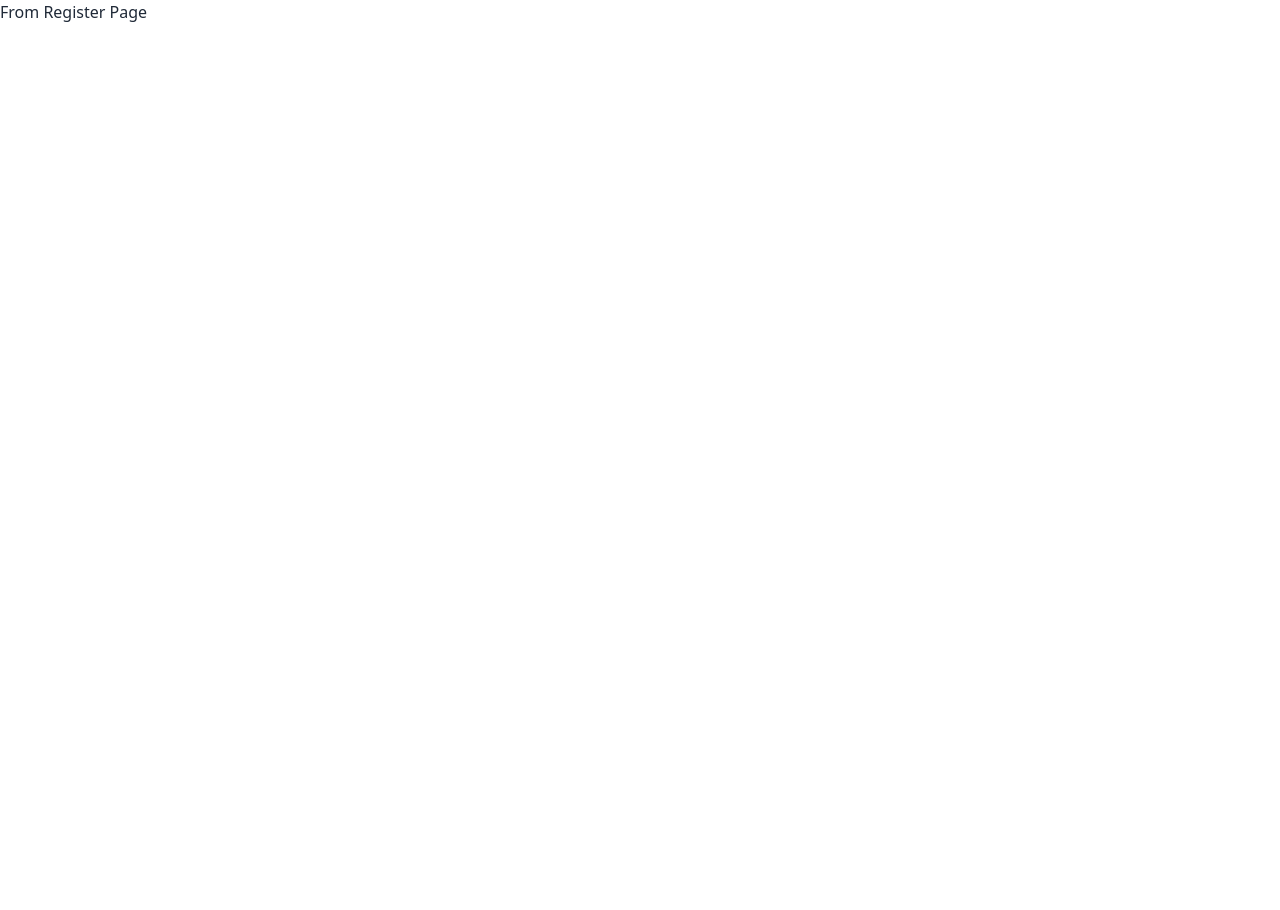
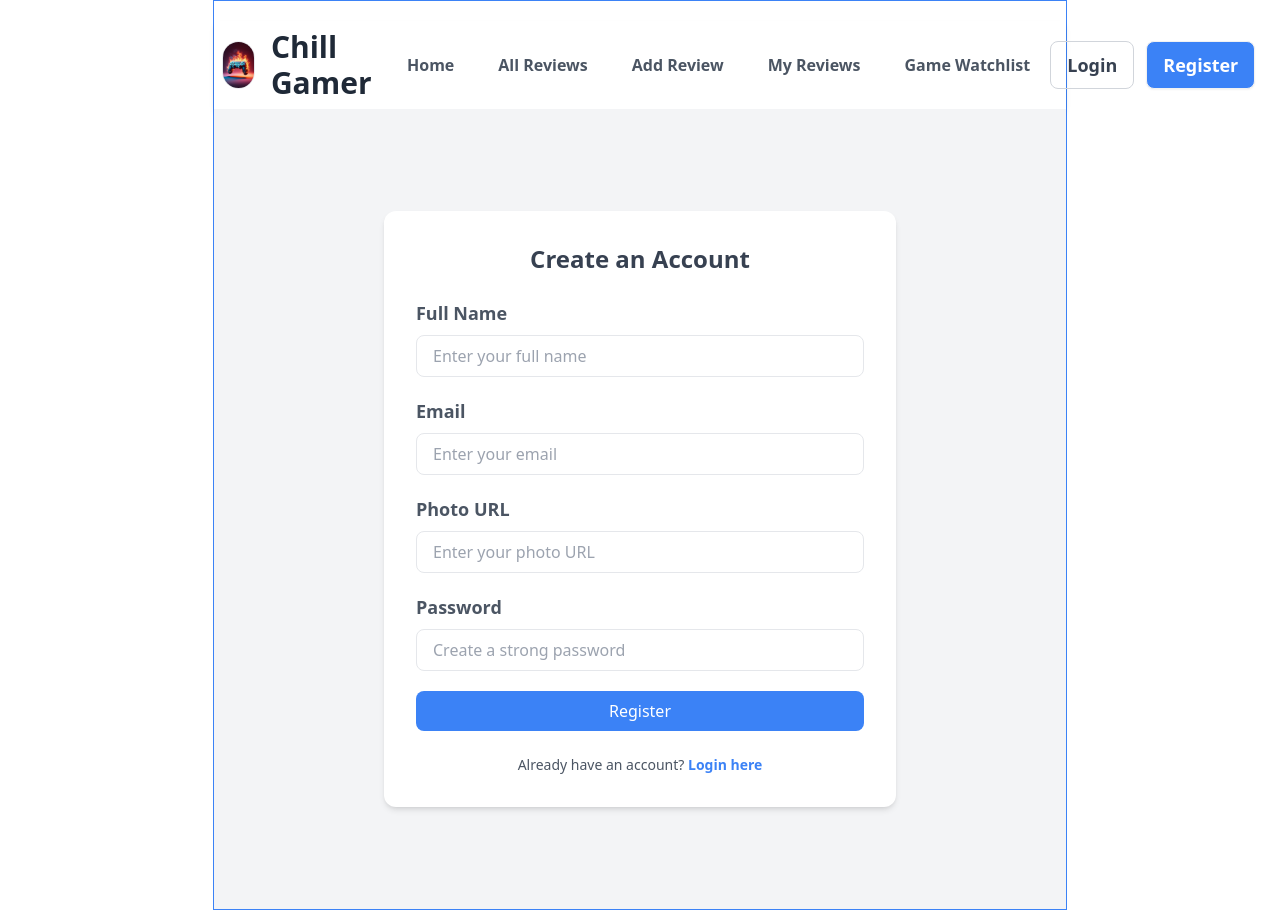
Before and after one commit to MendiOP/Chill-Gamer---Game-Review-Platform, a React (Vite) app in the folder client/: page /register in a window 1280 px wide. Before the commit the page ends 800 px from the top, so only its background shows below. Built offline with nearby package versions, Linux system fonts and the light colour scheme.

Commit message:
login register page deisign done

```diff
--- a/client/src/Components/Home/Home.jsx
+++ b/client/src/Components/Home/Home.jsx
@@ -1,10 +1,18 @@
 import React from "react";
+import { Outlet } from "react-router-dom";
 import Header from "../Header/Header";
 
 const Home = () => {
   return (
     <div className="border border-blue-500 md:w-2/3 mx-auto">
-      <Header></Header>
+      <header>
+        <Header />
+      </header>
+      <main>
+        <Outlet></Outlet>
+      </main>
+
+      <footer></footer>
     </div>
   );
 };
--- a/client/src/Components/Login/Login.jsx
+++ b/client/src/Components/Login/Login.jsx
@@ -1,9 +1,112 @@
 import React from "react";
+import { Link } from "react-router-dom";
 
 const Login = () => {
   return (
-    <div>
-      <h1>From Login Page</h1>
+    <div className="flex min-h-screen items-center justify-center bg-gray-100 px-4">
+      <div className="w-full max-w-md bg-white p-8 rounded-xl shadow-md space-y-6">
+        {/* Form Title */}
+        <h1 className="text-2xl font-semibold text-gray-700 text-center">
+          Login to Your Account
+        </h1>
+
+        <form className="space-y-5">
+          {/* Email Input */}
+          <div>
+            <label className="block mb-2 text-lg font-semibold text-gray-600">
+              Email
+            </label>
+            <div className="flex items-center border rounded-lg overflow-hidden">
+              <span className="flex items-center px-4 text-gray-500">
+                <svg
+                  xmlns="http://www.w3.org/2000/svg"
+                  viewBox="0 0 16 16"
+                  fill="currentColor"
+                  className="h-5 w-5"
+                >
+                  <path d="M2.5 3A1.5 1.5 0 0 0 1 4.5v.793c.026.009.051.02.076.032L7.674 8.51c.206.1.446.1.652 0l6.598-3.185A.755.755 0 0 1 15 5.293V4.5A1.5 1.5 0 0 0 13.5 3h-11Z" />
+                  <path d="M15 6.954 8.978 9.86a2.25 2.25 0 0 1-1.956 0L1 6.954V11.5A1.5 1.5 0 0 0 2.5 13h11a1.5 1.5 0 0 0 1.5-1.5V6.954Z" />
+                </svg>
+              </span>
+              <input
+                type="email"
+                className="w-full px-4 py-2 text-gray-700 focus:outline-none"
+                placeholder="Enter your email"
+                required
+              />
+            </div>
+          </div>
+
+          {/* Password Input */}
+          <div>
+            <label className="block mb-2 text-lg font-semibold text-gray-600">
+              Password
+            </label>
+            <div className="flex items-center border rounded-lg overflow-hidden">
+              <span className="flex items-center px-4  text-gray-500">
+                <svg
+                  xmlns="http://www.w3.org/2000/svg"
+                  viewBox="0 0 16 16"
+                  fill="currentColor"
+                  className="h-5 w-5"
+                >
+                  <path
+                    fillRule="evenodd"
+                    d="M14 6a4 4 0 0 1-4.899 3.899l-1.955 1.955a.5.5 0 0 1-.353.146H5v1.5a.5.5 0 0 1-.5.5h-2a.5.5 0 0 1-.5-.5v-2.293a.5.5 0 0 1 .146-.353l3.955-3.955A4 4 0 1 1 14 6Zm-4-2a.75.75 0 0 0 0 1.5.5.5 0 0 1 .5.5.75.75 0 0 0 1.5 0 2 2 0 0 0-2-2Z"
+                    clipRule="evenodd"
+                  />
+                </svg>
+              </span>
+              <input
+                type="password"
+                className="w-full px-4 py-2 text-gray-700 focus:outline-none"
+                placeholder="Enter your password"
+                required
+              />
+            </div>
+          </div>
+
+          {/* Login Button */}
+          <button
+            type="submit"
+            className="w-full py-2 text-white bg-blue-500 rounded-lg hover:bg-blue-600 focus:outline-none focus:ring-2 focus:ring-blue-400 focus:ring-offset-1"
+          >
+            Login
+          </button>
+        </form>
+
+        {/* Google Login */}
+        <div className="text-center">
+          <button className="w-full py-2 flex items-center justify-center gap-2 border rounded-lg text-gray-700 bg-white hover:bg-gray-100 focus:outline-none focus:ring-2 focus:ring-gray-300">
+            <svg
+              xmlns="http://www.w3.org/2000/svg"
+              viewBox="0 0 48 48"
+              className="h-5 w-5"
+            >
+              <path
+                fill="#EA4335"
+                d="M24 9.5c3.69 0 6.54 1.5 8.45 2.93l6.25-6.25C34.7 3.09 29.8 1 24 1 14.64 1 6.92 6.55 3.37 14.2l7.25 5.64C12.88 14.45 18 9.5 24 9.5z"
+              />
+              <path
+                fill="#4285F4"
+                d="M46.63 24c0-1.55-.14-3.05-.4-4.5H24v9.04h12.6C34.44 32.75 29.8 36 24 36c-6 0-11.1-4.95-12.38-11.35l-7.25 5.64C6.92 41.45 14.64 47 24 47c11.91 0 22-8.69 22-23z"
+              />
+            </svg>
+            Sign in with Google
+          </button>
+        </div>
+
+        {/* Register Redirect */}
+        <p className="text-center text-sm text-gray-600">
+          Don't have an account?{" "}
+          <Link
+            to="/register"
+            className="text-blue-500 hover:underline font-semibold"
+          >
+            Register here
+          </Link>
+        </p>
+      </div>
     </div>
   );
 };
--- a/client/src/Components/Register/Register.jsx
+++ b/client/src/Components/Register/Register.jsx
@@ -1,9 +1,116 @@
-import React from "react";
+import React, { useState } from "react";
+import { Link } from "react-router-dom";
 
 const Register = () => {
+  const [password, setPassword] = useState("");
+  const [passwordError, setPasswordError] = useState("");
+
+  const validatePassword = (value) => {
+    const hasUppercase = /[A-Z]/.test(value);
+    const hasLowercase = /[a-z]/.test(value);
+    const isLongEnough = value.length >= 6;
+
+    if (!hasUppercase) {
+      setPasswordError("Password must have at least one uppercase letter.");
+    } else if (!hasLowercase) {
+      setPasswordError("Password must have at least one lowercase letter.");
+    } else if (!isLongEnough) {
+      setPasswordError("Password must be at least 6 characters long.");
+    } else {
+      setPasswordError("");
+    }
+
+    setPassword(value);
+  };
+
   return (
-    <div>
-      <h1>From Register Page</h1>
+    <div className="flex min-h-screen items-center justify-center bg-gray-100 px-4">
+      <div className="w-full max-w-lg bg-white p-8 rounded-xl shadow-md space-y-6">
+        <h1 className="text-2xl font-semibold text-gray-700 text-center">
+          Create an Account
+        </h1>
+
+        <form className="space-y-5">
+          {/* Name Input */}
+          <div>
+            <label className="block mb-2 text-lg font-semibold text-gray-600">
+              Full Name
+            </label>
+            <input
+              type="text"
+              className="w-full px-4 py-2 border rounded-lg focus:outline-none focus:ring focus:ring-blue-300"
+              placeholder="Enter your full name"
+              required
+            />
+          </div>
+
+          {/* Email Input */}
+          <div>
+            <label className="block mb-2 text-lg font-semibold text-gray-600">
+              Email
+            </label>
+            <input
+              type="email"
+              className="w-full px-4 py-2 border rounded-lg focus:outline-none focus:ring focus:ring-blue-300"
+              placeholder="Enter your email"
+              required
+            />
+          </div>
+
+          {/* Photo URL Input */}
+          <div>
+            <label className="block mb-2 text-lg font-semibold text-gray-600">
+              Photo URL
+            </label>
+            <input
+              type="url"
+              className="w-full px-4 py-2 border rounded-lg focus:outline-none focus:ring focus:ring-blue-300"
+              placeholder="Enter your photo URL"
+            />
+          </div>
+
+          {/* Password Input */}
+          <div>
+            <label className="block mb-2 text-lg font-semibold text-gray-600">
+              Password
+            </label>
+            <input
+              type="password"
+              className={`w-full px-4 py-2 border rounded-lg focus:outline-none ${
+                passwordError
+                  ? "border-red-500"
+                  : "focus:ring focus:ring-blue-300"
+              }`}
+              value={password}
+              onChange={(e) => validatePassword(e.target.value)}
+              placeholder="Create a strong password"
+              required
+            />
+            {/* Password Error Message */}
+            {passwordError && (
+              <p className="mt-2 text-sm text-red-500">{passwordError}</p>
+            )}
+          </div>
+
+          <button
+            type="submit"
+            className="w-full py-2 text-white bg-blue-500 rounded-lg hover:bg-blue-600 focus:outline-none focus:ring-2 focus:ring-blue-400 focus:ring-offset-1"
+          >
+            Register
+          </button>
+        </form>
+
+        {/*  to Login */}
+        <p className="text-center text-sm text-gray-600">
+          Already have an account?{" "}
+          <Link
+            to="/login"
+            className="text-blue-500 hover:underline font-semibold"
+          >
+            Login here
+          </Link>
+        </p>
+      </div>
     </div>
   );
 };
--- a/client/src/Router/Router.jsx
+++ b/client/src/Router/Router.jsx
@@ -13,7 +13,7 @@ const router = createBrowserRouter([
   {
     path: "/",
     element: <Home></Home>,
-  },
+    children: [
       {
         path: "/allreviews",
         element: <Allreviews></Allreviews>,
@@ -42,6 +42,8 @@ const router = createBrowserRouter([
         path: "*",
         element: <Error></Error>,
       },
+    ],
+  },
 ]);
 
 export default router;
```
Lines whose indentation alone changed are shown as unchanged.
